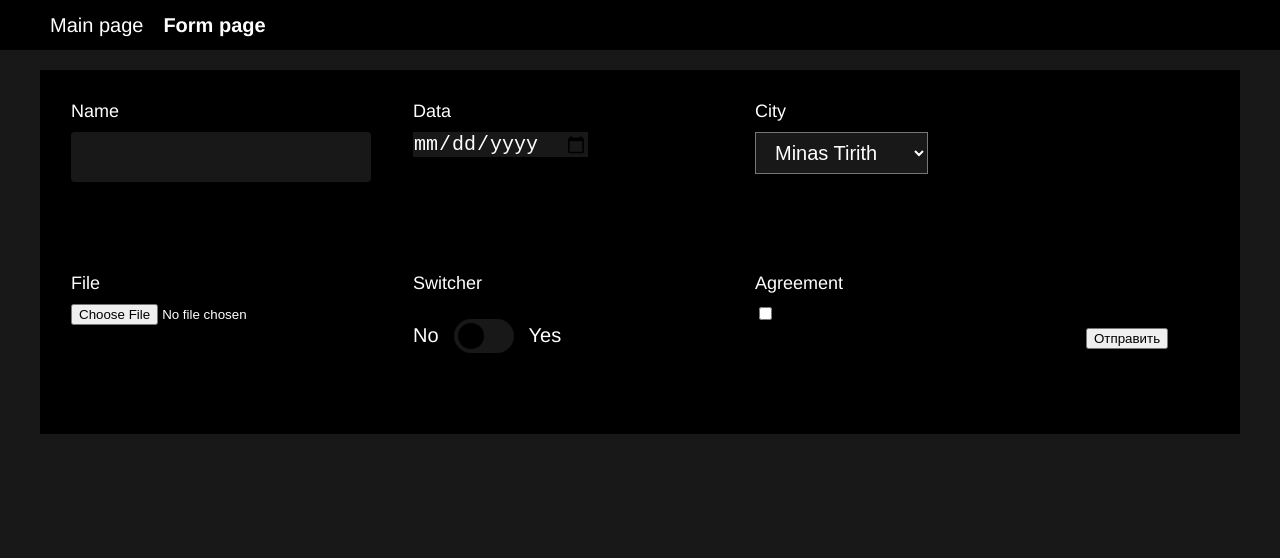
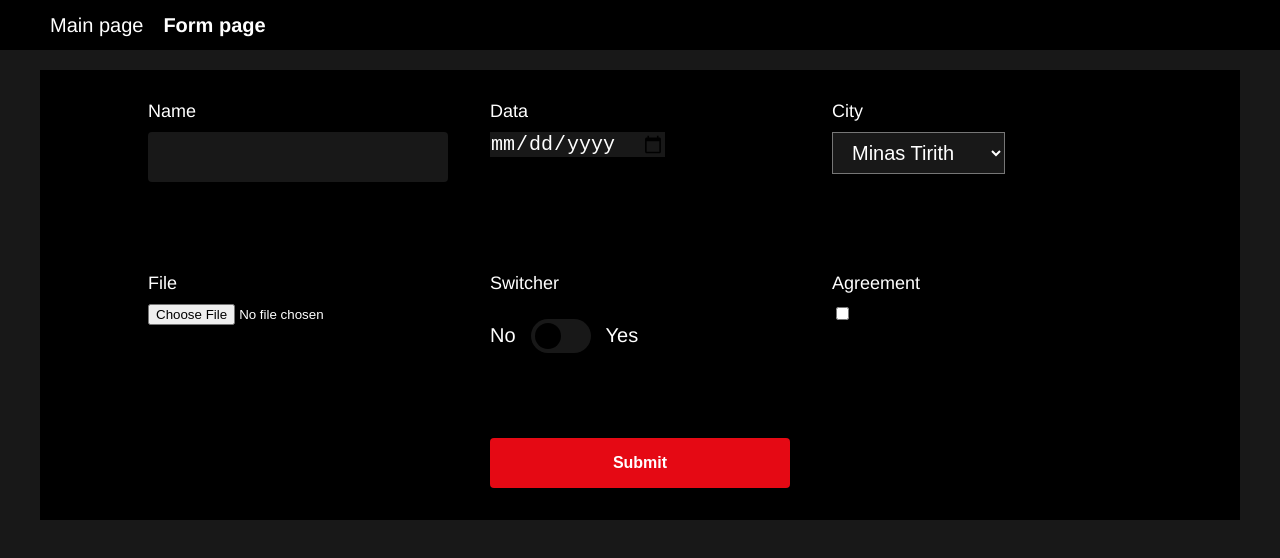
Before and after one commit to KononOleg/React-2022-Q1, a React (Create React App) app: page /form in a window 1280 px wide. Shown: the top 558 px of the page. Built offline with nearby package versions, Linux system fonts and the light colour scheme.

Commit message:
feat: add submit input

```diff
--- a/src/components/pages/form-page/components/form/form.css
+++ b/src/components/pages/form-page/components/form/form.css
@@ -2,9 +2,32 @@
   width: 100%;
   background: black;
   padding: 20px;
-
+  display: flex;
+  flex-direction: column;
+  justify-content: center;
+  align-items: center;
+}
+.form-input__wrapper {
   display: flex;
   align-items: center;
+  justify-content: center;
   flex-wrap: wrap;
   gap: 20px;
 }
+
+.form__submit {
+  border-radius: 4px;
+  font-size: 16px;
+  font-weight: 700;
+  margin: 24px 0 12px;
+  background: #e50914;
+  color: white;
+  padding: 16px;
+  border: 0;
+  width: 300px;
+  cursor: pointer;
+}
+.form__submit:disabled {
+  cursor: auto;
+  background: #420206;
+}
--- a/src/components/pages/form-page/components/form/form.tsx
+++ b/src/components/pages/form-page/components/form/form.tsx
@@ -18,7 +18,7 @@ export class Form extends React.Component<unknown, IState> {
   File: React.RefObject<HTMLInputElement>;
   constructor(props: unknown) {
     super(props);
-    this.state = { ...state };
+    this.state = state;
     this.Name = React.createRef();
     this.Date = React.createRef();
     this.Select = React.createRef();
@@ -52,6 +52,7 @@ export class Form extends React.Component<unknown, IState> {
   render() {
     return (
       <form onSubmit={this.handleSubmit} className="form__wrapper">
+        <div className="form-input__wrapper">
           <InputText
             label="Name"
             inputRef={this.Name}
@@ -98,7 +99,8 @@ export class Form extends React.Component<unknown, IState> {
             isError={this.state.Checkbox.isError}
             OnChange={() => this.resetError('Checkbox')}
           />
-        <input type="submit" value="Отправить" />
+        </div>
+        <input type="submit" className="form__submit" value="Submit" />
       </form>
     );
   }
```
Lines whose indentation alone changed are shown as unchanged.
